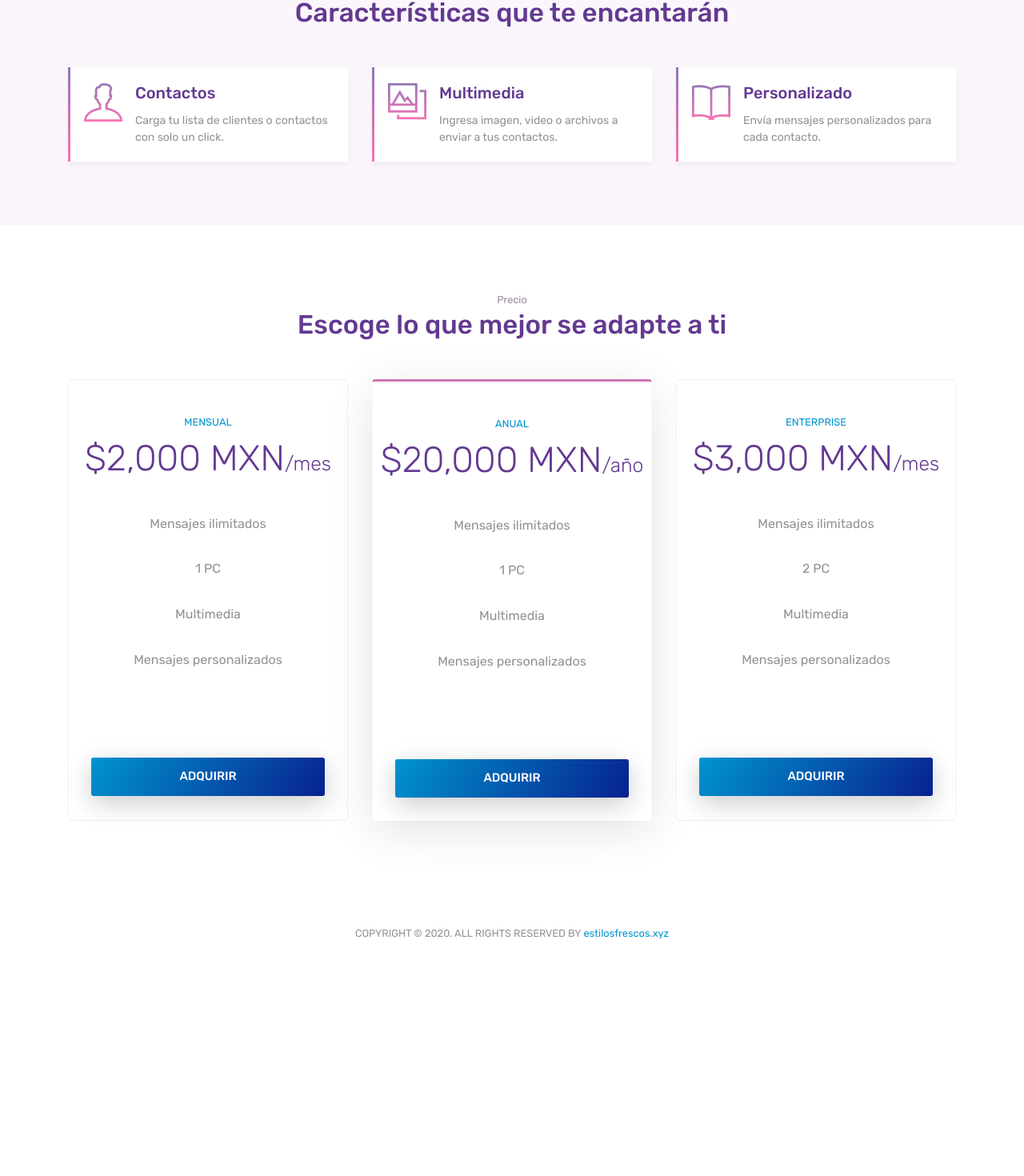
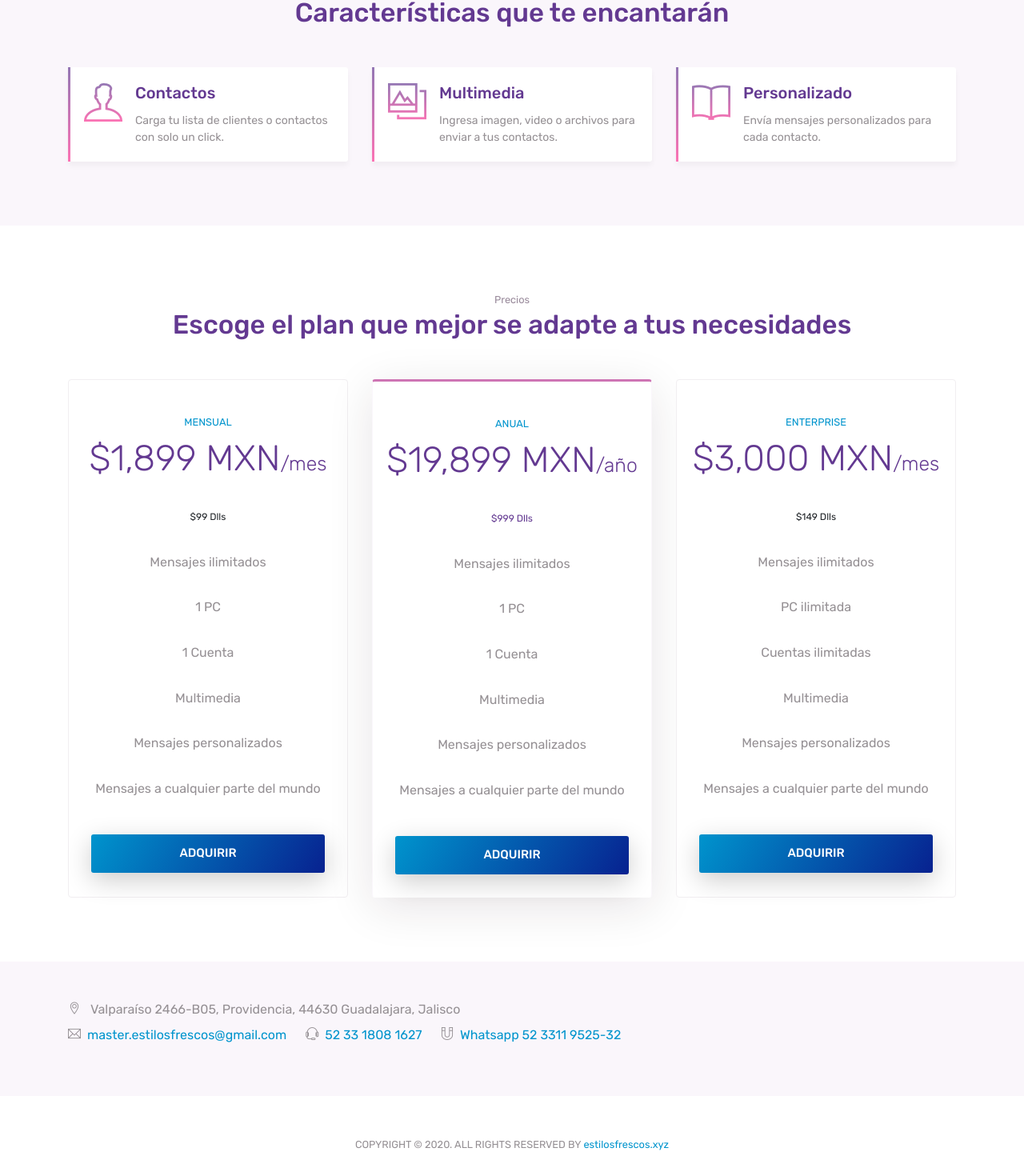
Before and after one commit to spidermay/whatsapper-web, an Angular app: page / in a window 1280 px wide. Shown: the part 1010-2480 px from the top of the page at 80% size. Before the commit the page ends 2236 px from the top, so only its background shows below. Built offline with nearby package versions, Linux system fonts and the light colour scheme.

Commit message:
test info

```diff
--- a/src/pages/home/template.html
+++ b/src/pages/home/template.html
@@ -13,8 +13,8 @@
                                 <li class="nav-item"> <a class="nav-link active" href="#home">INICIO <span class="sr-only">(current)</span></a> </li>
                                 <li class="nav-item"> <a class="nav-link" href="#features">CARACTERISTICAS</a> </li>
                                 <!-- <li class="nav-item"> <a class="nav-link" href="#gallery">GALLERY</a> </li> -->
-                                <li class="nav-item"> <a class="nav-link" href="#pricing">PRECIO</a> </li>
-                                <!-- <li class="nav-item"> <a class="nav-link" href="#contact">CONTACT</a> </li> -->
+                                <li class="nav-item"> <a class="nav-link" href="#pricing">PRECIOS</a> </li>
+                                <li class="nav-item"> <a class="nav-link" href="#contact">CONTACT</a> </li>
                                 <li class="nav-item"><a href="#" class="btn btn-outline-light my-3 my-sm-0 ml-lg-3">DESCARGAR</a></li>
                             </ul>
                         </div>
@@ -28,7 +28,7 @@
     <header class="bg-gradient" id="home">
         <div class="container mt-5">
             <h1>Whatsapper 2.0</h1>
-            <p class="tagline">Marketing digital por Whatsapp, con mensajes personalizados consigue nuevos clientes en menos de un mes.</p>
+            <p class="tagline">Marketing digital por Whatsapp, con mensajes personalizados, consigue nuevos clientes e incrementa tus ventas en menos de un mes.</p>
         </div>
         <div class="img-holder mt-3"><img src="../assets/images/whatsapper2.png" alt="phone" class="img-fluid"></div>
     </header>
@@ -71,7 +71,7 @@
                                 <span class="ti-gallery gradient-fill ti-3x mr-3"></span>
                                 <div class="media-body">
                                     <h4 class="card-title">Multimedia</h4>
-                                    <p class="card-text">Ingresa imagen, video o archivos a enviar a tus contactos.</p>
+                                    <p class="card-text">Ingresa imagen, video o archivos para enviar a tus contactos.</p>
                                 </div>
                             </div>
                         </div>
@@ -324,30 +324,27 @@
     </div> -->
     <!-- // end .section -->
 
-
-
-
-
     <div class="section" id="pricing">
         <div class="container">
             <div class="section-title">
-                <small>Precio</small>
-                <h3>Escoge lo que mejor se adapte a ti</h3>
+                <small>Precios</small>
+                <h3>Escoge el plan que mejor se adapte a tus necesidades</h3>
             </div>
 
             <div class="card-deck">
                 <div class="card pricing">
                     <div class="card-head">
                         <small class="text-primary">MENSUAL</small>
-                        <span class="price">$2,000 MXN<sub>/mes</sub></span>
+                        <span class="price">$1,899 MXN<sub>/mes</sub></span>
+                        <br><sub>$99 Dlls</sub>
                     </div>
                     <ul class="list-group list-group-flush">
                         <div class="list-group-item">Mensajes ilimitados</div>
                         <div class="list-group-item">1 PC</div>
+                        <div class="list-group-item">1 Cuenta</div>
                         <div class="list-group-item">Multimedia</div>
                         <div class="list-group-item">Mensajes personalizados</div>
-                        <div class="list-group-item"></div>
-                        <div class="list-group-item"></div>
+                        <div class="list-group-item">Mensajes a cualquier parte del mundo</div>
                     </ul>
                     <div class="card-body">
                         <a href="#" class="btn btn-primary btn-lg btn-block">Adquirir</a>
@@ -356,15 +353,16 @@
                 <div class="card pricing popular">
                     <div class="card-head">
                         <small class="text-primary">ANUAL</small>
-                        <span class="price">$20,000 MXN<sub>/año</sub></span>
+                        <span class="price">$19,899 MXN<sub>/año</sub></span>
+                        <br><sub>$999 Dlls</sub>
                     </div>
                     <ul class="list-group list-group-flush">
                         <div class="list-group-item">Mensajes ilimitados</div>
                         <div class="list-group-item">1 PC</div>
+                        <div class="list-group-item">1 Cuenta</div>
                         <div class="list-group-item">Multimedia</div>
                         <div class="list-group-item">Mensajes personalizados</div>
-                        <div class="list-group-item"></div>
-                        <div class="list-group-item"></div>
+                        <div class="list-group-item">Mensajes a cualquier parte del mundo</div>
                     </ul>
                     <div class="card-body">
                         <a href="#" class="btn btn-primary btn-lg btn-block">Adquirir</a>
@@ -374,14 +372,15 @@
                     <div class="card-head">
                         <small class="text-primary">ENTERPRISE</small>
                         <span class="price">$3,000 MXN<sub>/mes</sub></span>
+                        <br><sub>$149 Dlls</sub>
                     </div>
                     <ul class="list-group list-group-flush">
                         <div class="list-group-item">Mensajes ilimitados</div>
-                        <div class="list-group-item">2 PC</div>
+                        <div class="list-group-item">PC ilimitada</div>
+                        <div class="list-group-item">Cuentas ilimitadas</div>
                         <div class="list-group-item">Multimedia</div>
                         <div class="list-group-item">Mensajes personalizados</div>
-                        <div class="list-group-item"></div>
-                        <div class="list-group-item"></div>
+                        <div class="list-group-item">Mensajes a cualquier parte del mundo</div>
                     </ul>
                     <div class="card-body">
                         <a href="#" class="btn btn-primary btn-lg btn-block">Adquirir</a>
@@ -390,9 +389,7 @@
             </div>
             <!-- // end .pricing -->
 
-
         </div>
-
     </div>
     <!-- // end .section -->
 
@@ -446,35 +443,39 @@
     </div> -->
     <!-- // end .section -->
 
-    <!-- <div class="light-bg py-5" id="contact">
+    <div class="light-bg py-5" id="contact">
         <div class="container">
             <div class="row">
-                <div class="col-lg-6 text-center text-lg-left">
-                    <p class="mb-2"> <span class="ti-location-pin mr-2"></span> 1485 Pacific St, Brooklyn, NY 11216 USA</p>
+                <div class="col-lg-12 text-center text-lg-left">
+                    <p class="mb-2"> <span class="ti-location-pin mr-2"></span> Valparaíso 2466-B05, Providencia, 44630 Guadalajara, Jalisco</p>
                     <div class=" d-block d-sm-inline-block">
                         <p class="mb-2">
-                            <span class="ti-email mr-2"></span> <a class="mr-4" href="mailto:support@mobileapp.com">support@mobileapp.com</a>
+                            <span class="ti-email mr-2"></span> <a class="mr-4" href="mailto:master.estilosfrescos@gmail.com">master.estilosfrescos@gmail.com</a>
                         </p>
                     </div>
                     <div class="d-block d-sm-inline-block">
-                        <p class="mb-0">
-                            <span class="ti-headphone-alt mr-2"></span> <a href="tel:51836362800">518-3636-2800</a>
+                        <p class="mb-3">
+                            <span class="ti-headphone-alt mr-2"></span> <a href="tel:523318081627">52 33 1808 1627</a>
                         </p>
                     </div>
-
+                    <div class="d-block d-sm-inline-block">
+                        <p class="mb-3">&nbsp;&nbsp;&nbsp;&nbsp;&nbsp;
+                            <span class="ti-magnet mr-2"></span> <a href="https://api.whatsapp.com/send?phone=523311952532&text=quiero información de whatsapper">Whatsapp 52 3311 9525-32</a>
+                        </p>
+                    </div>
                 </div>
-                <div class="col-lg-6">
+                <!-- <div class="col-lg-6">
                     <div class="social-icons">
                         <a href="#"><span class="ti-facebook"></span></a>
                         <a href="#"><span class="ti-twitter-alt"></span></a>
                         <a href="#"><span class="ti-instagram"></span></a>
                     </div>
-                </div>
+                </div> -->
             </div>
 
         </div>
+    </div>
 
-    </div> -->
     <!-- // end .section -->
     <footer class="my-5 text-center">
         <!-- Copyright removal is not prohibited! -->
```
